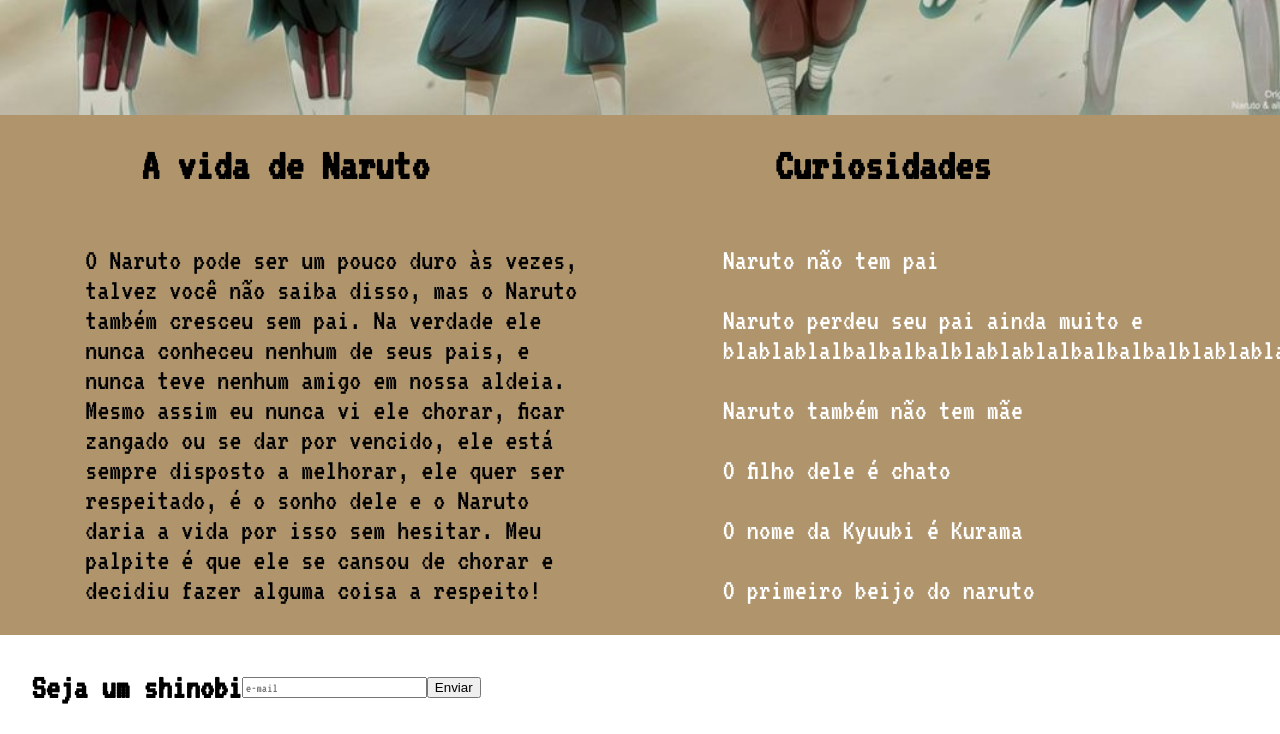
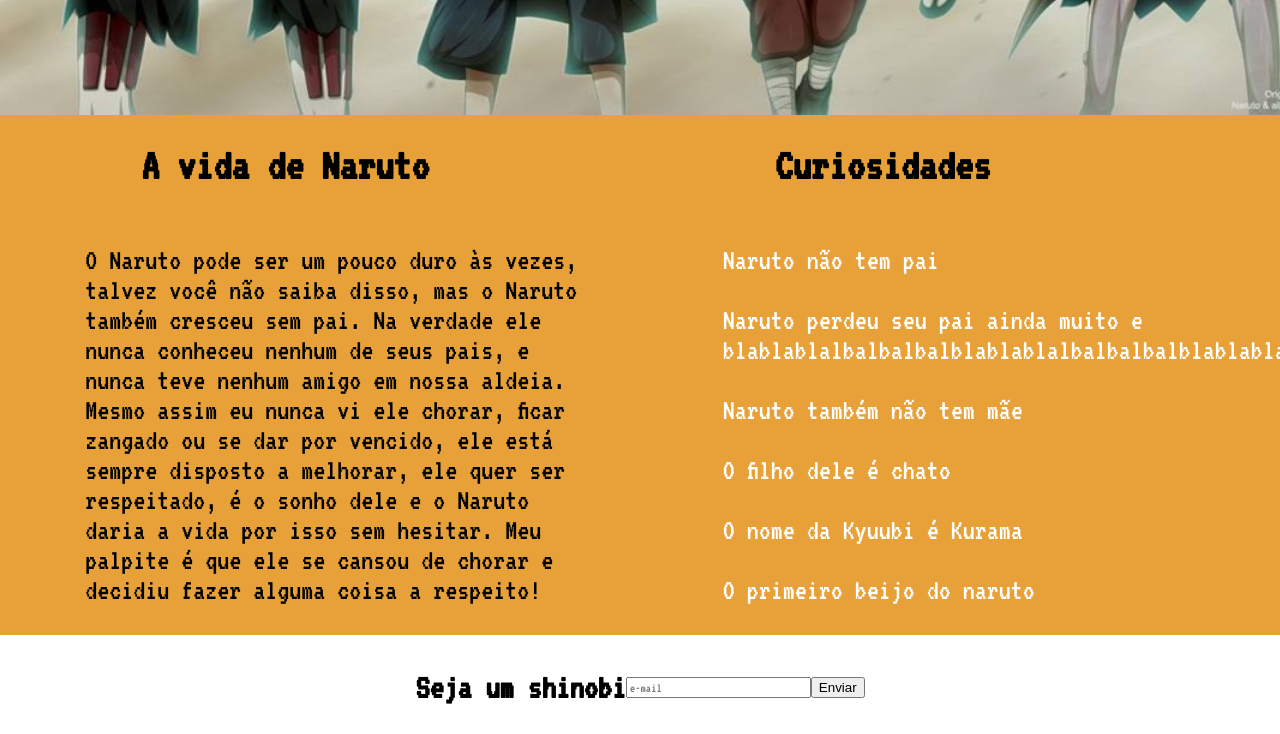
Before and after one commit to H4PPYL1F3/d102-CSS, a plain HTML site: page index.html in a window 1280 px wide. Shown: the part 750-1484 px from the top of the page. Drawn offline with Linux system fonts and the light colour scheme.

```diff
--- a/index.html
+++ b/index.html
@@ -41,7 +41,7 @@
         </div>
     </section>
     <footer>
-        <div>
+        <div class="rodape">
             <h3>Seja um shinobi</h3>
             <input placeholder = "e-mail" type="e-mail">
             <button>Enviar</button>
--- a/style.css
+++ b/style.css
@@ -32,7 +32,7 @@ header{
 }
 
 section{
-    background-color:#b0946b;
+    background-color:#e7a138;
     display:flex;
     justify-content: space-evenly;
 }
@@ -64,11 +64,17 @@ input::placeholder{
 }
 
 input:focus{
-    background-color: #e98251;
+    background-color: rgb(238, 238, 123);
     width: 100px;
     height: 50px;
 }
 
+footer {
+    display: flex;
+    justify-content: center;
+    align-items: center;
+    flex-direction: column;
+}
 footer div{
     display:flex;
     color:black;
@@ -76,6 +82,11 @@ footer div{
     align-items: center;
 }
 
+footer:nth-child(1){
+    height: 20px;
+    width: 20px;
+}
+
 .logos{
     display: flex;
     align-items: center;
```
